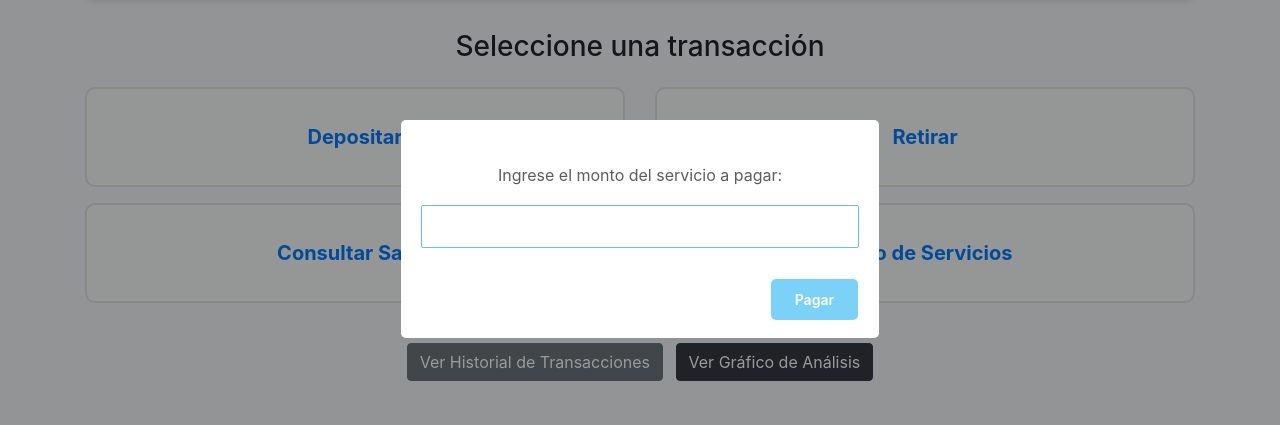
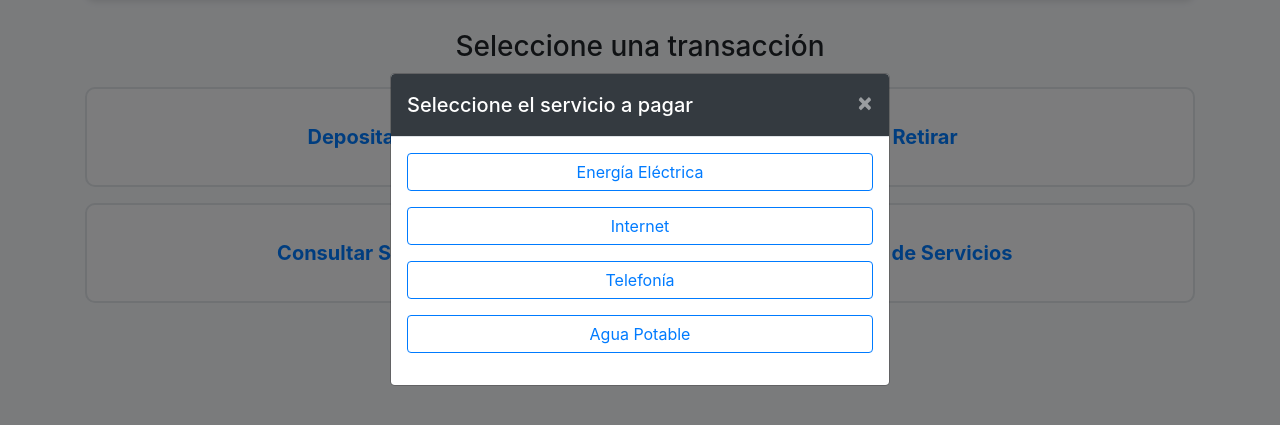
Before and after one commit to Jeff2324/pokemon-bank-atm, a plain HTML site: page pokemon-bank-atm/acciones.html in a window 1280 px wide. Both pictures are taken after a click on the button "Pago de Servicios". Shown: the part 171-596 px from the top of the page. Drawn offline with nearby package versions, Linux system fonts and the light colour scheme.

Commit message:
Fix: Actualización del gráfico para procesar dinámicamente los tipos de pago de servicios

```diff
--- a/pokemon-bank-atm/acciones.html
+++ b/pokemon-bank-atm/acciones.html
@@ -40,7 +40,7 @@
 <body>
 
     <div class="container">
-        <!-- Información de la cuenta y botón de salida -->
+        <!-- Información de la cuenta -->
         <div class="header-info d-flex justify-content-between align-items-center flex-wrap">
             <div>
                 <h4 class="mb-1">Bienvenido, Ash Ketchum</h4>
@@ -66,11 +66,11 @@
                 <button class="btn btn-light btn-block action-btn text-primary" onclick="consultarSaldo()">Consultar Saldo</button>
             </div>
             <div class="col-md-6">
-                <button class="btn btn-light btn-block action-btn text-primary" onclick="pagarServicio()">Pago de Servicios</button>
+                <!-- Este botón abre el Modal de Bootstrap -->
+                <button class="btn btn-light btn-block action-btn text-primary" data-toggle="modal" data-target="#modalServicios">Pago de Servicios</button>
             </div>
         </div>
 
-        <!-- Enlaces a las otras vistas requeridas -->
         <div class="row mt-4">
             <div class="col-12 text-center">
                 <a href="historial.html" class="btn btn-secondary mr-2">Ver Historial de Transacciones</a>
@@ -79,16 +79,37 @@
         </div>
     </div>
 
-    <!-- Librería SweetAlert -->
+    <!-- Modal de Bootstrap para seleccionar el servicio -->
+    <div class="modal fade" id="modalServicios" tabindex="-1" aria-labelledby="modalServiciosLabel" aria-hidden="true">
+      <div class="modal-dialog modal-dialog-centered">
+        <div class="modal-content">
+          <div class="modal-header bg-dark text-white">
+            <h5 class="modal-title" id="modalServiciosLabel">Seleccione el servicio a pagar</h5>
+            <button type="button" class="close text-white" data-dismiss="modal" aria-label="Close">
+              <span aria-hidden="true">&times;</span>
+            </button>
+          </div>
+          <div class="modal-body">
+            <button class="btn btn-outline-primary btn-block mb-3" onclick="procesarPago('Energía Eléctrica')">Energía Eléctrica</button>
+            <button class="btn btn-outline-primary btn-block mb-3" onclick="procesarPago('Internet')">Internet</button>
+            <button class="btn btn-outline-primary btn-block mb-3" onclick="procesarPago('Telefonía')">Telefonía</button>
+            <button class="btn btn-outline-primary btn-block mb-3" onclick="procesarPago('Agua Potable')">Agua Potable</button>
+          </div>
+        </div>
+      </div>
+    </div>
+
+    <!-- Scripts de Bootstrap (Requeridos para el Modal) y SweetAlert -->
+    <script src="https://cdn.jsdelivr.net/npm/jquery@3.5.1/dist/jquery.slim.min.js"></script>
+    <script src="https://cdn.jsdelivr.net/npm/bootstrap@4.6.2/dist/js/bootstrap.bundle.min.js"></script>
     <script src="https://unpkg.com/sweetalert/dist/sweetalert.min.js"></script>
+
     <script>
-        // Cargar estado inicial del localStorage
         let saldo = parseFloat(localStorage.getItem('atm_saldo')) || 0;
         let historial = JSON.parse(localStorage.getItem('atm_historial')) || [];
 
         document.getElementById('saldoVisual').innerText = saldo.toFixed(2);
 
-        // actualizamos datos
         function guardarEstado(tipo, monto) {
             const fecha = new Date().toLocaleDateString('es-SV');
             historial.push({ fecha, tipo, monto });
@@ -98,11 +119,8 @@
         }
 
         function depositar() {
-            swal({
-                text: "Ingrese el monto a depositar:",
-                content: "input",
-                button: { text: "Depositar" }
-            }).then(val => {
+            swal({ text: "Ingrese el monto a depositar:", content: "input", button: { text: "Depositar" } })
+            .then(val => {
                 let monto = parseFloat(val);
                 if (monto > 0) {
                     saldo += monto;
@@ -115,11 +133,8 @@
         }
 
         function retirar() {
-            swal({
-                text: "Ingrese el monto a retirar:",
-                content: "input",
-                button: { text: "Retirar" }
-            }).then(val => {
+            swal({ text: "Ingrese el monto a retirar:", content: "input", button: { text: "Retirar" } })
+            .then(val => {
                 let monto = parseFloat(val);
                 if (monto > 0 && monto <= saldo) {
                     saldo -= monto;
@@ -133,27 +148,34 @@
             });
         }
 
-        function pagarServicio() {
+        function consultarSaldo() {
+            swal("Saldo Disponible", `Tu saldo actual es de $${saldo.toFixed(2)}`, "info");
+        }
+
+        function procesarPago(servicio) {
+            // Cierra el modal de Bootstrap
+            $('#modalServicios').modal('hide');
+
+            // Abre la alerta para ingresar el monto con un ligero retraso
+            setTimeout(() => {
                 swal({
-                text: "Ingrese el monto del servicio a pagar:",
+                    text: `Ingrese el monto a pagar de ${servicio}:`,
                     content: "input",
                     button: { text: "Pagar" }
                 }).then(val => {
                     let monto = parseFloat(val);
                     if (monto > 0 && monto <= saldo) {
                         saldo -= monto;
-                    guardarEstado("Pago de Servicio", -monto);
-                    swal("Éxito", `Pago de $${monto.toFixed(2)} procesado.`, "success");
+                        // Registra exactamente el servicio pagado en el historial
+                        guardarEstado(`Pago de Servicio: ${servicio}`, -monto);
+                        swal("Éxito", `Pago de $${monto.toFixed(2)} por ${servicio} procesado.`, "success");
                     } else if (monto > saldo) {
                         swal("Fondos insuficientes", "No tienes dinero suficiente.", "error");
                     } else if(val !== null) {
                         swal("Error", "Monto inválido.", "error");
                     }
                 });
-        }
-
-        function consultarSaldo() {
-            swal("Saldo Disponible", `Tu saldo actual es de $${saldo.toFixed(2)}`, "info");
+            }, 400);
         }
     </script>
 </body>
```
Also changed, not shown: pokemon-bank-atm/grafico.html (+11 -8 lines). Lines whose indentation alone changed are shown as unchanged.
